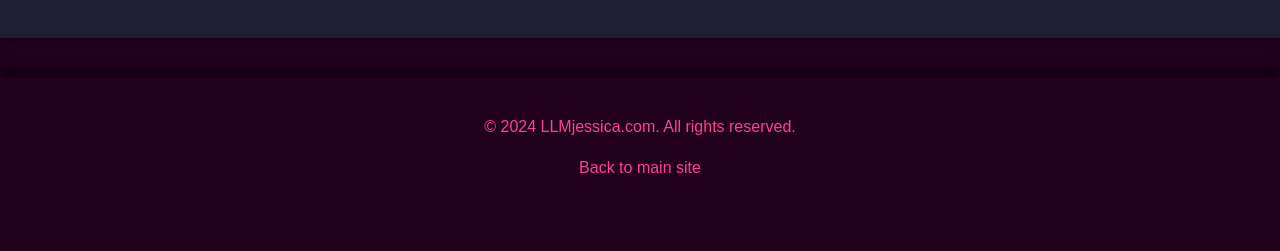
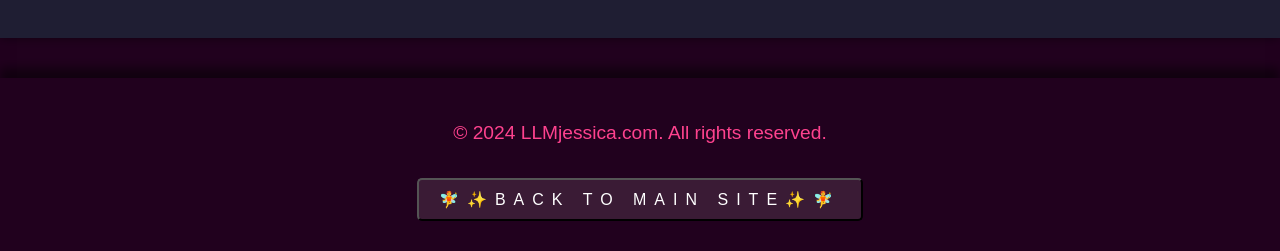
Before and after one commit to witchEverly/llmjessica-apps, a plain HTML site: page ai_caption_generator.html in a window 1280 px wide. Shown: the part 1728-1979 px from the top of the page. Before the commit the page ends 1945 px from the top, so only its background shows below. Drawn offline with Linux system fonts and the light colour scheme.

Commit message:
Modify .css for home button

```diff
--- a/ai_caption_generator.html
+++ b/ai_caption_generator.html
@@ -41,6 +41,22 @@
             text-align: center;
             margin: 20px;
         }
+        .styled-button {
+            background-color: #3a1b35; /* Radical 3a1b35 Pink */
+            color: white;
+            padding: 10px 20px;
+            /*border: #d63a70;*/
+            border-radius: 5px;
+            font-size: 16px;
+            cursor: pointer;
+            transition: background-color 0.3s ease, box-shadow 0.3s ease;
+            margin: 10px 10px;
+            text-transform: uppercase;
+            letter-spacing: 8px;
+        }
+        .styled-button:hover {
+            background-color: #fe428e; /* Slightly darker shade for hover effect */
+        }
         .iframe-container {
             display: flex;
             justify-content: center;
@@ -80,15 +96,12 @@
 <!--            <a href="mailto:your-email@example.com?subject=Error%20Report&body=Please%20describe%20the%20error%20you%20encountered:">submit an error report</a>-->
         </header>
         <div class="iframe-container">
-            <iframe
-                src="https://witcheverly-instamuse-caption-generator.hf.space"
-                frameborder="0">
-            </iframe>
+            <iframe src="https://witcheverly-instamuse-caption-generator.hf.space"></iframe>
         </div>
     </div>
     <footer class="footer">
-        <p>&copy; 2024 LLMjessica.com. All rights reserved.</p>
-        <p><a href="https://llmjessica.com">Back to main site</a></p>
+        <p class="quote-section">&copy; 2024 LLMjessica.com. All rights reserved.</p>
+        <button class="styled-button" onclick="window.location.href='https://llmjessica.com'">🧚✨Back To Main Site✨🧚</button>
     </footer>
 </body>
 </html>
```
Also changed, not shown: index.html (+18 -2 lines).
